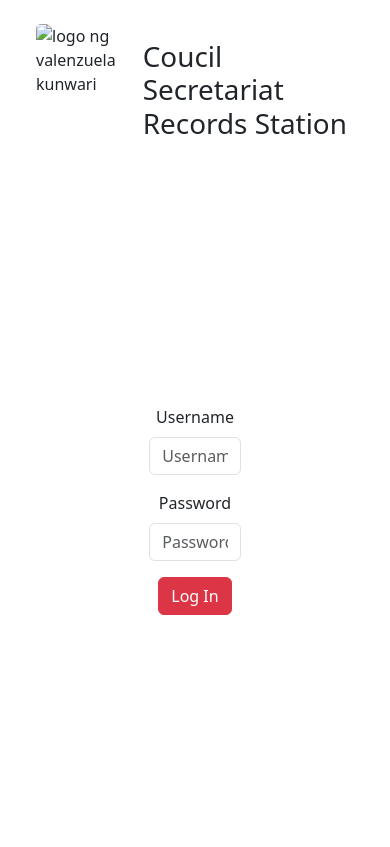
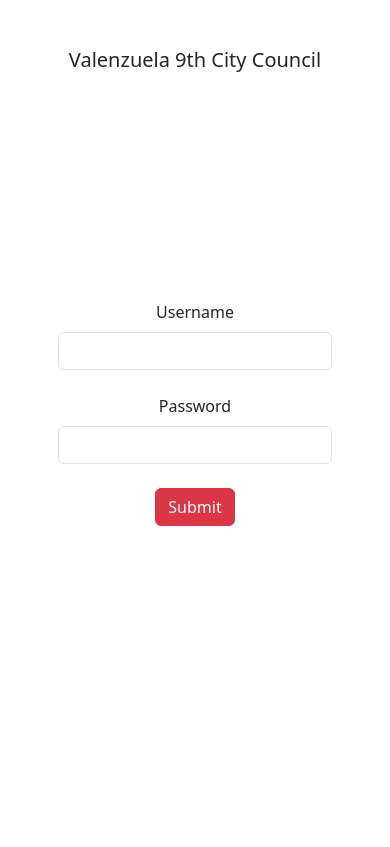
Before and after one commit to enachan1/valenzuela-project, a PHP site: page /login.php in a window 390 px wide. After the commit the page ends 526 px from the top, so only its background shows below. Run offline with PHP 8.4, Linux system fonts and the light colour scheme; some libraries are stand-ins or nearby versions.

Commit message:
added responsive

```diff
--- a/login.php
+++ b/login.php
@@ -15,29 +15,38 @@
     <title>Document</title>
 </head>
 <body>
-    <header class="container">
+<header class="container-fluid">
         <nav>
-            <div class="header__cont d-flex justify-content-between">
-                <img src="https://via.placeholder.com/100" class="header__img" alt="logo ng valenzuela kunwari">
-                <h1 class="h1 mt-3">Coucil Secretariat Records Station</h1>
+            <div class="row">
+                <div class="col-sm col-md p-3 custom-img ">
+                    <img src="https://via.placeholder.com/100" class="img-fluid" alt="">
+
+                </div>
+                <div class="col-sm col-md-5 p-3 custom-flex">
+                    <h1 class="row__h1">Valenzuela 9th City Council</h1>
+                </div>
             </div>
         </nav>
     </header>
+    <!-- Main log in FOrm -->
+
     <main>
         <section class="container">
-        <form action="login_process.php" method="POST" autocomplete="off">
-            <div class="log-in_container">
-                <div class="d-flex flex-column grid gap-2 text-center justify-content-center w-25 mb-2">
-                    <label for="username">Username</label>
-                    <input type="text" name="username" placeholder="Username" class="form-control log-in_container__input" aria-label="Sizing example input" aria-describedby="inputGroup-sizing-default">
+            <div class="row">
+                <form action="login_process.php" method="POST" autocomplete="off">
+                <div class="col-sm custom-inputs">
+                    <div class="input__section">
+                        <label for="username">Username</label>
+                        <input type="text" class="form-control" name="username" id="username">
+                    </div>
+                    <div class="input__section">
+                        <label for="username">Password</label>
+                        <input type="text" class="form-control" name="password" id="username">
+                    </div>
+                    <button class="btn btn-danger">Submit</button>
+                    </form>
                 </div>
-                <div class="d-flex flex-column grid gap-2 text-center justify-content-center w-25 mb-2">
-                    <label for="pass">Password</label>
-                    <input type="password" name="password" placeholder="Password" class="log-in_container__input form-control" aria-label="Sizing example input" aria-describedby="inputGroup-sizing-default">
-                </div>
-                    <button class="btn btn-danger">Log In</button>
             </div>
-        </form>
         </section>
     </main>
 </body>
--- a/styles/style.css
+++ b/styles/style.css
@@ -9,35 +9,60 @@
 }
 
 
-.s-container {
-    margin-left: auto;
-    margin-right: auto;
-    padding-left: 1rem;
-    padding-right: 1rem;
-    border: 1px solid black;
+.row__h1 {
+    font-size: 20px;
 }
-.header__cont {
-    padding-top: 1.5rem;
-    padding-bottom: 1.5rem;
-    padding-left: 1.5rem;
-    padding-right: 1.5rem;
+.custom-img {
+    display: flex;
+    justify-content: center;
 }
-.header__img {
-    border-radius: 5px;
+.custom-flex {
+    display: flex;
+    justify-content: center;
+    align-items: center;
 }
-.btn-cls {
-    background-color: var(--clr-rose-600);
-}
-.log-in_container {
+.custom-inputs {
     display: flex;
-    gap: 0.5rem;
     flex-direction: column;
     align-items: center;
     justify-content: center;
-    height: 80svh;
+    text-align: center;
+    gap: 1.5rem;
+    min-height: 75svh;
+}
+.input__section {
+    display: flex;
+    flex-direction: column;
+    gap: .50rem;
+    width: 75%;
 }
 
-.log-in_container__input {
-    padding: 7px;
-    width: 30%;
+
+/* xs */
+/* @media (min-width: 475px) {} */
+
+  /* sm */
+  @media (min-width: 640px) {
+    .custom-img {
+        justify-content: start;
+    }
+    .input__section {
+        width: 45%;
+    }
 }
+
+  /* md */
+/* @media (min-width: 768px) {} */
+
+  /* lg */
+@media (min-width: 1024px) {
+    .row__h1 {
+        font-size: 30px;
+    }
+    .custom-flex {
+        justify-content: end;
+    }
+    .input__section {
+        width: 30%;
+    }
+}
```
